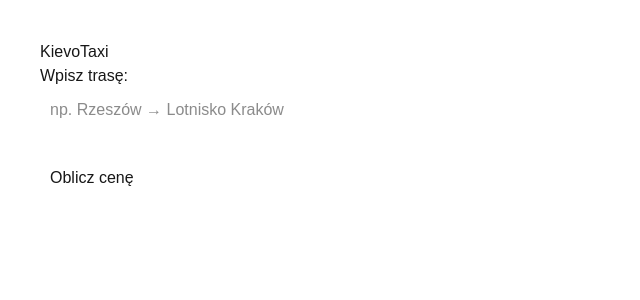
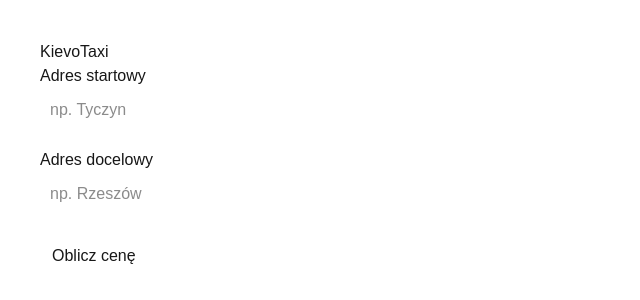
Before and after one commit to KievoTaxi/KievoTaxi, a Next.js app: page / in a window 1280 px wide. Shown: the top 300 px of the page, without its empty margins (0-640 px from the left). Built offline with nearby package versions, Linux system fonts and the light colour scheme.

Commit message:
fix kalkulator

```diff
--- /dev/null
+++ b/app/api/route/route.ts
@@ -0,0 +1,29 @@
+export async function POST(req: Request) {
+  const { from, to } = await req.json();
+
+  const apiKey = process.env.GOOGLE_MAPS_API_KEY;
+
+  const url = `https://maps.googleapis.com/maps/api/distancematrix/json?origins=${from}&destinations=${to}&key=${apiKey}`;
+
+  const res = await fetch(url);
+  const data = await res.json();
+
+  if (data.status !== "OK") {
+    return Response.json({ error: "Błąd API" });
+  }
+
+  const element = data.rows[0].elements[0];
+
+  if (element.status !== "OK") {
+    return Response.json({ error: "Nie znaleziono trasy" });
+  }
+
+  const distanceKm = element.distance.value / 1000;
+
+  const price = 8 + distanceKm * 3;
+
+  return Response.json({
+    distance: distanceKm,
+    price: Math.round(price),
+  });
+}
--- a/app/page.tsx
+++ b/app/page.tsx
@@ -1,20 +1,83 @@
+"use client";
+
+import { useState } from "react";
+
 export default function Home() {
+  const [from, setFrom] = useState("");
+  const [to, setTo] = useState("");
+  const [distance, setDistance] = useState("");
+  const [price, setPrice] = useState("");
+  const [loading, setLoading] = useState(false);
+  const [error, setError] = useState("");
+
+  async function handleQuote() {
+    setError("");
+    setDistance("");
+    setPrice("");
+
+    if (!from.trim() || !to.trim()) {
+      setError("Wpisz adres startowy i docelowy");
+      return;
+    }
+
+    try {
+      setLoading(true);
+
+      const res = await fetch("/api/route", {
+        method: "POST",
+        headers: {
+          "Content-Type": "application/json",
+        },
+        body: JSON.stringify({
+          from,
+          to,
+        }),
+      });
+
+      const data = await res.json();
+
+      if (data.error) {
+        setError(data.error);
+        return;
+      }
+
+      setDistance(`${data.distance.toFixed(1)} km`);
+      setPrice(`${data.price} zł`);
+    } catch {
+      setError("Coś poszło nie tak");
+    } finally {
+      setLoading(false);
+    }
+  }
+
   return (
-    <div style={{ padding: 40, fontFamily: "Arial" }}>
+    <div style={{ padding: 40, fontFamily: "Arial", maxWidth: 500 }}>
       <h1>KievoTaxi</h1>
 
-      <p>Wpisz trasę:</p>
-
+      <p>Adres startowy</p>
       <input
-        placeholder="np. Rzeszów → Lotnisko Kraków"
-        style={{ padding: 10, width: 300 }}
+        value={from}
+        onChange={(e) => setFrom(e.target.value)}
+        placeholder="np. Tyczyn"
+        style={{ padding: 10, width: "100%", marginBottom: 16 }}
       />
 
-      <br /><br />
+      <p>Adres docelowy</p>
+      <input
+        value={to}
+        onChange={(e) => setTo(e.target.value)}
+        placeholder="np. Rzeszów"
+        style={{ padding: 10, width: "100%", marginBottom: 16 }}
+      />
 
-      <button style={{ padding: 10 }}>
-        Oblicz cenę
+      <button onClick={handleQuote} style={{ padding: 12, cursor: "pointer" }}>
+        {loading ? "Liczenie..." : "Oblicz cenę"}
       </button>
+
+      {error && <p style={{ color: "red", marginTop: 20 }}>{error}</p>}
+
+      {distance && <p style={{ marginTop: 20 }}>Dystans: {distance}</p>}
+      {price && <p>Cena: {price}</p>}
     </div>
   );
 }
```
